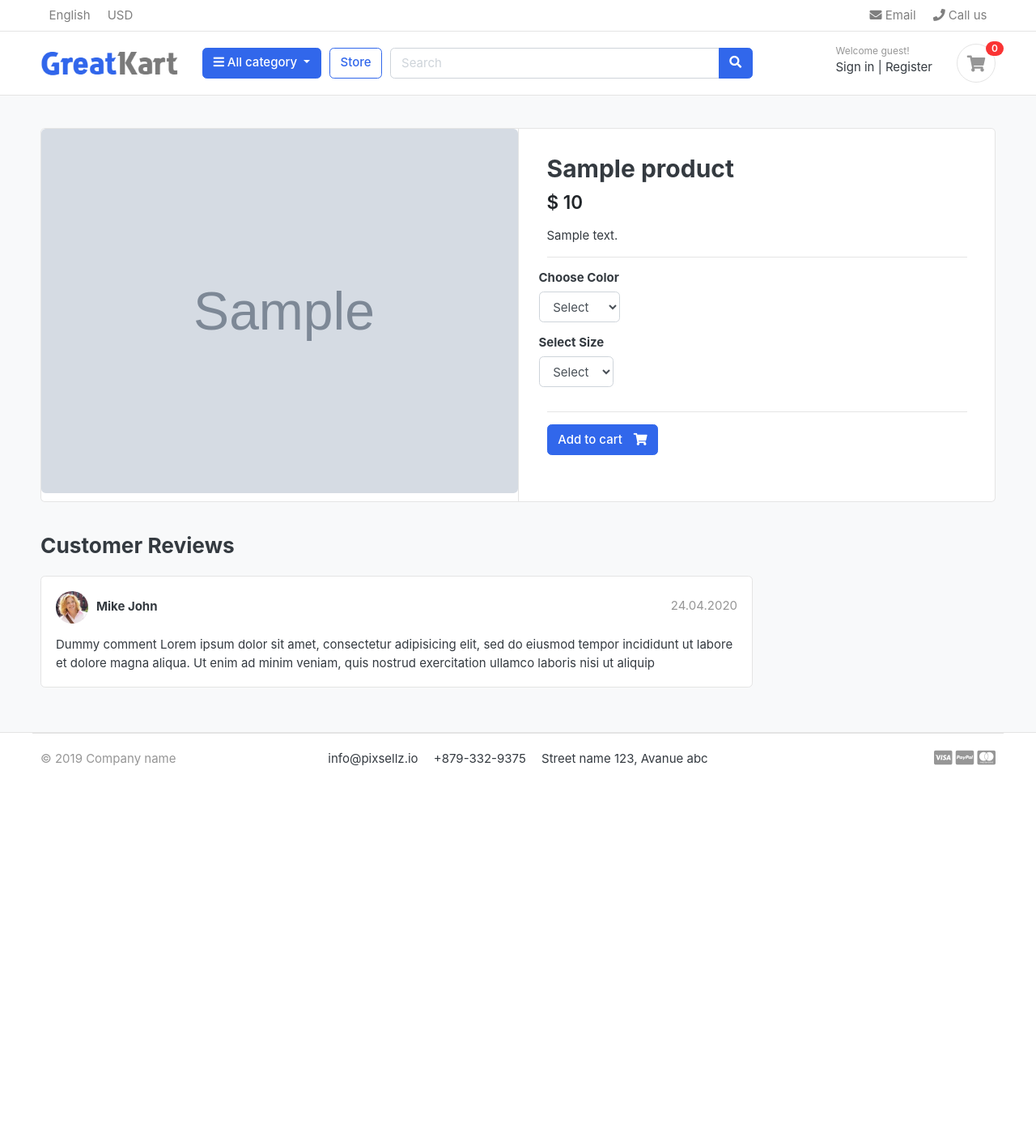
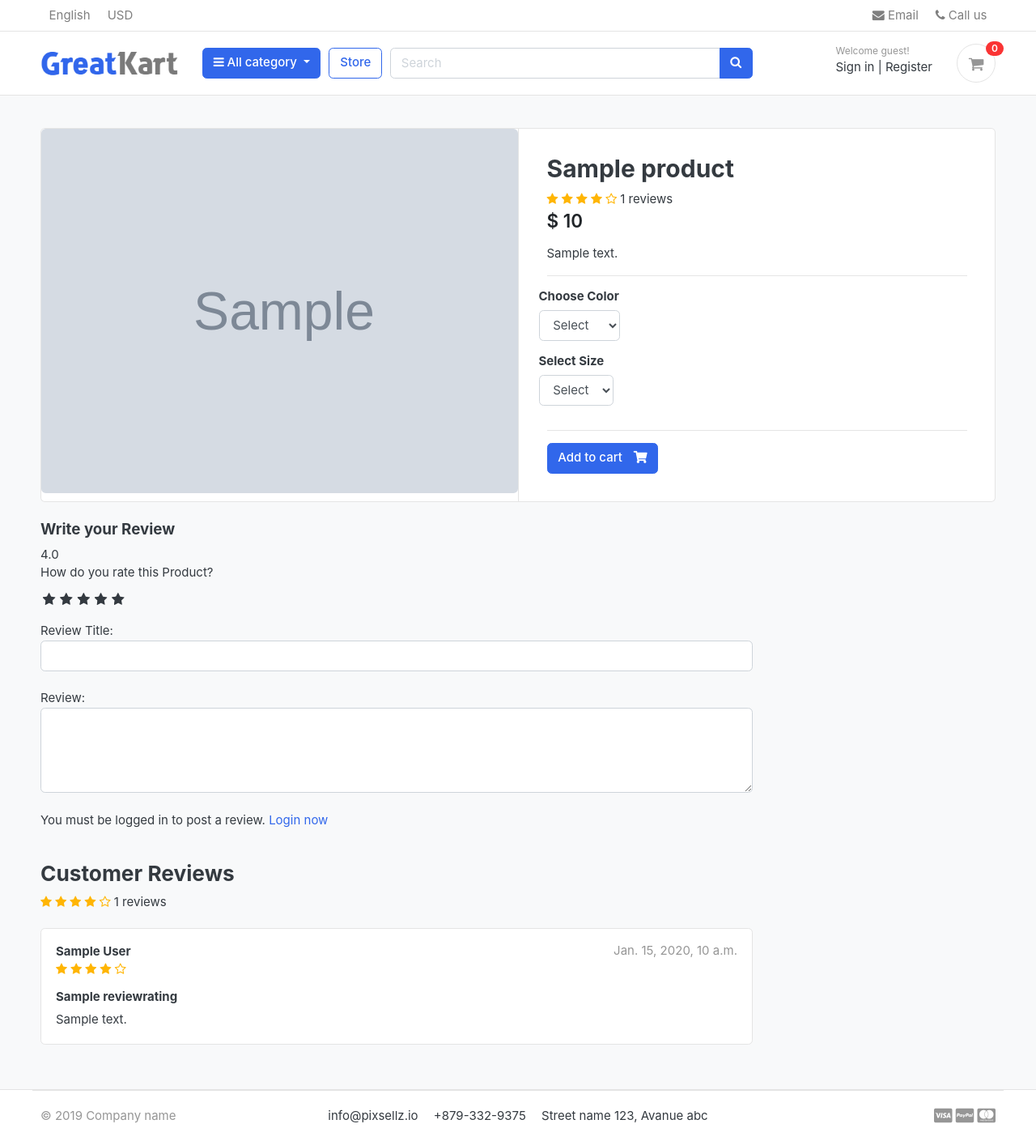
Before and after one commit to rohith66204/greatkart-django, a Django app: a page that uses templates/base.html in a window 1280 px wide. Shown: the whole page at 81% size. Before the commit the page ends 946 px from the top, so only its background shows below. Run offline with Django 3.2, Linux system fonts and the light colour scheme; tables that the repository leaves empty hold one stand-in row (values such as "Sample post"); grey boxes marked "Sample" are stand-in pictures; some libraries are stand-ins or nearby versions; some web fonts are replaced.

Commit message:
review and rating

```diff
--- a/accounts/models.py
+++ b/accounts/models.py
@@ -62,6 +62,8 @@ class Account(AbstractBaseUser):
 
     objects= MyAccountManager()
 
+    def full_name(self):
+        return f'{self.first_name} {self.last_name}'
 
     def __str__(self):
         return self.email
--- /dev/null
+++ b/greatkart/static/css/custom.css
@@ -0,0 +1,61 @@
+/* Hide Radio button */
+.rate > input{
+  display: none;
+}
+
+.rate{
+  display: inline-block;;
+  border: 0;
+}
+
+.rate > label{
+  float: right;
+}
+
+/* Showing the stars */
+.rate > label:before{
+  display: inline-block;
+  font-size: 1.1rem;
+  font-family: FontAwesome;
+  content: "\f005";
+  margin:0;
+  padding:0.3rem .2rem;
+  cursor: pointer;
+}
+
+/* Half star */
+.rate .half:before{
+  content: "\f089";
+  position: absolute;
+  padding-right: 0;
+}
+
+/* Click and hover */
+input:checked ~ label, label:hover ~ label{
+  color: #ffb503;
+}
+
+/* hover hightlight */
+input:checked + label:hover, input:checked ~ label:hover,input:checked ~ label:hover ~ label,
+label:hover ~ input:checked ~ label{
+  color: #cc9000;
+}
+
+.rating-star i{
+  color: #ffb503 !important;
+}
+
+ul.thumb{
+  margin:0 auto;
+  padding: 0;
+  float: left;
+}
+ul.thumb li{
+  list-style: none;
+  margin: 10px;
+}
+ul.thumb li img{
+  width: 80px;
+  height: 80px;
+  border: 1px solid grey;
+}
--- a/store/admin.py
+++ b/store/admin.py
@@ -1,6 +1,6 @@
 from django.contrib import admin
 from. models import Product
-from .models import Variation
+from .models import Variation,ReviewRating
 
 
 # Register your models here.
@@ -14,3 +14,4 @@ class VariationAdmin(admin.ModelAdmin):
     list_filter = ('product','variation_category','variation_value','is_active')
 admin.site.register(Product,ProductAdmin)
 admin.site.register(Variation,VariationAdmin)
+admin.site.register(ReviewRating)
--- a/store/urls.py
+++ b/store/urls.py
@@ -6,4 +6,5 @@ urlpatterns = [
     path('category/<slug:category_slug>/', views.store, name='products_by_category'),
     path('category/<slug:category_slug>/<slug:product_slug>/', views.product_detail, name='product_detail'),
     path('search/',views.search, name ='search'),
+    path('submit_review/<int:product_id>/', views.submit_review, name='submit_review'),
 ]
--- a/store/views.py
+++ b/store/views.py
@@ -6,6 +6,13 @@ from carts.views import _cart_id
 from django.core.paginator import EmptyPage, PageNotAnInteger, Paginator
 from django.http import HttpResponse
 from django.db.models import Q
+from .forms import ReviewForm
+from django.contrib import messages
+from orders.models import OrderProduct
+from .models import ReviewRating
+from django.shortcuts import render, redirect, get_object_or_404
+from .models import ReviewRating
+from django.urls import reverse
 
 def store(request,category_slug=None):
     categories = None
@@ -43,9 +50,24 @@ def product_detail(request, category_slug, product_slug):
     except Exception as e:
         raise e
 
+    if request.user.is_authenticated:
+        try:
+            orderproduct = OrderProduct.objects.filter(user=request.user, product_id=single_product.id).exists()
+        except OrderProduct.DoesNotExist:
+            orderproduct = None
+    else:
+        orderproduct = None
+
+# get reviews
+    reviews = ReviewRating.objects.filter(product_id=single_product.id, status=True)
+
+    # Get the product gallery
+
     context = {
         'single_product' : single_product,
         'in_cart': in_cart,
+        'orderproduct': orderproduct,
+        'reviews': reviews,
     }
 
     return render(request,'store/product_detail.html', context)
@@ -63,3 +85,27 @@ def search(request):
     }
 
     return render(request,'store/store.html', context)
+
+
+def submit_review(request,product_id):
+    url = request.META.get('HTTP_REFERER')
+    if request.method=='POST':
+        try:
+            reviews = ReviewRating.objects.get(user__id=request.user.id, product__id=product_id)
+            form = ReviewForm(request.POST, instance=reviews)
+            form.save()
+            messages.success(request, 'Thank you! Your review has been updated.')
+            return redirect(url)
+        except ReviewRating.DoesNotExist:
+            form = ReviewForm(request.POST)
+            if form.is_valid():
+                data = ReviewRating()
+                data.subject = form.cleaned_data['subject']
+                data.rating = form.cleaned_data['rating']
+                data.review = form.cleaned_data['review']
+                data.ip = request.META.get('REMOTE_ADDR')
+                data.product_id = product_id
+                data.user_id = request.user.id
+                data.save()
+                messages.success(request, 'Thank you! Your review has been submitted.')
+                return redirect(url)
--- a/templates/base.html
+++ b/templates/base.html
@@ -24,6 +24,10 @@
 <!-- custom style -->
 <link href="{% static 'css/ui.css' %}" rel="stylesheet" type="text/css"/>
 <link href="{% static 'css/responsive.css'%}" rel="stylesheet" media="only screen and (max-width: 1200px)" />
+
+<link href="{% static 'css/custom.css' %}" rel="stylesheet" type="text/css"/>
+<link rel="stylesheet" href="https://cdnjs.cloudflare.com/ajax/libs/font-awesome/4.7.0/css/font-awesome.min.css">
+
 
 <!-- custom javascript -->
 <script src="{% static 'js/script.js' %}" type="text/javascript"></script>
--- a/templates/store/product_detail.html
+++ b/templates/store/product_detail.html
@@ -24,6 +24,16 @@
 				<article class="content-body">
 
 				<h2 class="title">{{ single_product.product_name }}</h2>
+				<div class="rating-star">
+					<span>
+						<i class="fa fa-star{% if single_product.averageReview < 0.5 %}-o{% elif single_product.averageReview >= 0.5 and single_product.averageReview < 1 %}-half-o {% endif %}" aria-hidden="true"></i>
+						<i class="fa fa-star{% if single_product.averageReview < 1.5 %}-o{% elif single_product.averageReview >= 1.5 and single_product.averageReview < 2 %}-half-o {% endif %}" aria-hidden="true"></i>
+						<i class="fa fa-star{% if single_product.averageReview < 2.5 %}-o{% elif single_product.averageReview >= 2.5 and single_product.averageReview < 3 %}-half-o {% endif %}" aria-hidden="true"></i>
+						<i class="fa fa-star{% if single_product.averageReview < 3.5 %}-o{% elif single_product.averageReview >= 3.5 and single_product.averageReview < 4 %}-half-o {% endif %}" aria-hidden="true"></i>
+						<i class="fa fa-star{% if single_product.averageReview < 4.5 %}-o{% elif single_product.averageReview >= 4.5 and single_product.averageReview < 5 %}-half-o {% endif %}" aria-hidden="true"></i>
+				<span>{{single_product.countReview}} reviews</span>
+						</span>
+				</div>
 
 				<div class="mb-3">
 					<var class="price h4">$ {{ single_product.price }}</var>
@@ -73,29 +83,93 @@
 <div class="row">
 			<div class="col-md-9">
 
-	<header class="section-heading">
-		<h3>Customer Reviews </h3>
 
-	</header>
 
+	<form class="" action="{% url 'submit_review' single_product.id %}" method="POST">
+		{% csrf_token %}
+		<h5>Write your Review</h5>
+		{{ single_product.averageReview }}
+		<div class="">
+			<label>How do you rate this Product?</label>
+			<br>
+			<div class="rate">
+				<input type="radio" name="rating" id="rating10" value="5"required /><label for="rating10" title= "5"></label>
+				<input type="radio" name="rating" id="rating9" value="4.5"required /><label for="rating9" title= "4.5" class="half"></label>
+				<input type="radio" name="rating" id="rating8" value="4"required /><label for="rating8" title= "4"></label>
+				<input type="radio" name="rating" id="rating7" value="3.5"required /><label for="rating7" title= "3.5" class="half"></label>
+				<input type="radio" name="rating" id="rating6" value="3"required /><label for="rating6" title= "3"></label>
+				<input type="radio" name="rating" id="rating5" value="2.5"required /><label for="rating5" title= "2.5" class="half"></label>
+				<input type="radio" name="rating" id="rating4" value="2"required /><label for="rating4" title= "2"></label>
+				<input type="radio" name="rating" id="rating3" value="1.5"required /><label for="rating3" title= "1.5" class="half"></label>
+				<input type="radio" name="rating" id="rating2" value="1"required /><label for="rating2" title= "1"></label>
+				<input type="radio" name="rating" id="rating1" value="0.5"required /><label for="rating1" title= "0.5" class="half"></label>
+
+			</div>
+			<br>
+			Review Title:
+			<input type="text" name="subject" class ="form-control" >
+			<br>
+			Review:
+			<textarea name="review" rows="4" class ="form-control"></textarea>
+			<br>
+			{% if user.is_authenticated %}
+				{% if orderproduct %}
+					<input type="submit" value="Submit Review" class="btn btn-primary">
+				{% else %}
+					<p>You must purchase this product to post a review.</p>
+				{% endif %}
+			{% else %}
+			<p>You must be logged in to post a review. <span><a href="{% url 'login' %}">Login now</a></span></p>
+			{% endif %}
+
+
+		</div>
+		{% include 'includes/alerts.html' %}
+	</form>
+<br>
+<header class="section-heading">
+	<h3>Customer Reviews </h3>
+	<div class="rating-star">
+		<span>
+			<i class="fa fa-star{% if single_product.averageReview < 0.5 %}-o{% elif single_product.averageReview >= 0.5 and single_product.averageReview < 1 %}-half-o {% endif %}" aria-hidden="true"></i>
+			<i class="fa fa-star{% if single_product.averageReview < 1.5 %}-o{% elif single_product.averageReview >= 1.5 and single_product.averageReview < 2 %}-half-o {% endif %}" aria-hidden="true"></i>
+			<i class="fa fa-star{% if single_product.averageReview < 2.5 %}-o{% elif single_product.averageReview >= 2.5 and single_product.averageReview < 3 %}-half-o {% endif %}" aria-hidden="true"></i>
+			<i class="fa fa-star{% if single_product.averageReview < 3.5 %}-o{% elif single_product.averageReview >= 3.5 and single_product.averageReview < 4 %}-half-o {% endif %}" aria-hidden="true"></i>
+			<i class="fa fa-star{% if single_product.averageReview < 4.5 %}-o{% elif single_product.averageReview >= 4.5 and single_product.averageReview < 5 %}-half-o {% endif %}" aria-hidden="true"></i>
+			<span>{{single_product.countReview}} reviews</span>
+			</span>
+	</div>
+
+
+
+
+</header>
+{% for review in reviews %}
 	<article class="box mb-3">
 		<div class="icontext w-100">
-			<img src="{% static './images/avatars/avatar1.jpg' %}" class="img-xs icon rounded-circle">
+
 			<div class="text">
-				<span class="date text-muted float-md-right">24.04.2020 </span>
-				<h6 class="mb-1">Mike John </h6>
-
+				<span class="date text-muted float-md-right">{{ review.updated_at }} </span>
+				<h6 class="mb-1">{{ review.user.full_name }} </h6>
+				<div class="rating-star">
+					<span>
+						<i class="fa fa-star{% if review.rating == 0.5 %}-half-o{% elif review.rating < 1 %}-o {% endif %}" aria-hidden="true"></i>
+						<i class="fa fa-star{% if review.rating == 1.5 %}-half-o{% elif review.rating < 2 %}-o {% endif %}" aria-hidden="true"></i>
+						<i class="fa fa-star{% if review.rating == 2.5 %}-half-o{% elif review.rating < 3 %}-o {% endif %}" aria-hidden="true"></i>
+						<i class="fa fa-star{% if review.rating == 3.5 %}-half-o{% elif review.rating < 4 %}-o {% endif %}" aria-hidden="true"></i>
+						<i class="fa fa-star{% if review.rating == 4.5 %}-half-o{% elif review.rating < 5 %}-o {% endif %}" aria-hidden="true"></i>
+					</span>
+				</div>
 			</div>
 		</div> <!-- icontext.// -->
 		<div class="mt-3">
+			<h6>{{ review.subject }}</h6>
 			<p>
-				Dummy comment Lorem ipsum dolor sit amet, consectetur adipisicing elit, sed do eiusmod
-				tempor incididunt ut labore et dolore magna aliqua. Ut enim ad minim veniam,
-				quis nostrud exercitation ullamco laboris nisi ut aliquip
+			{{ review.review }}
 			</p>
 		</div>
 	</article>
-
+{% endfor %}
 
 
 	</div> <!-- col.// -->
```
Also changed, not shown: store/forms.py (added, +7 -0 lines), store/models.py (+42 -0 lines), store/migrations/0005_reviewrating.py (added).
